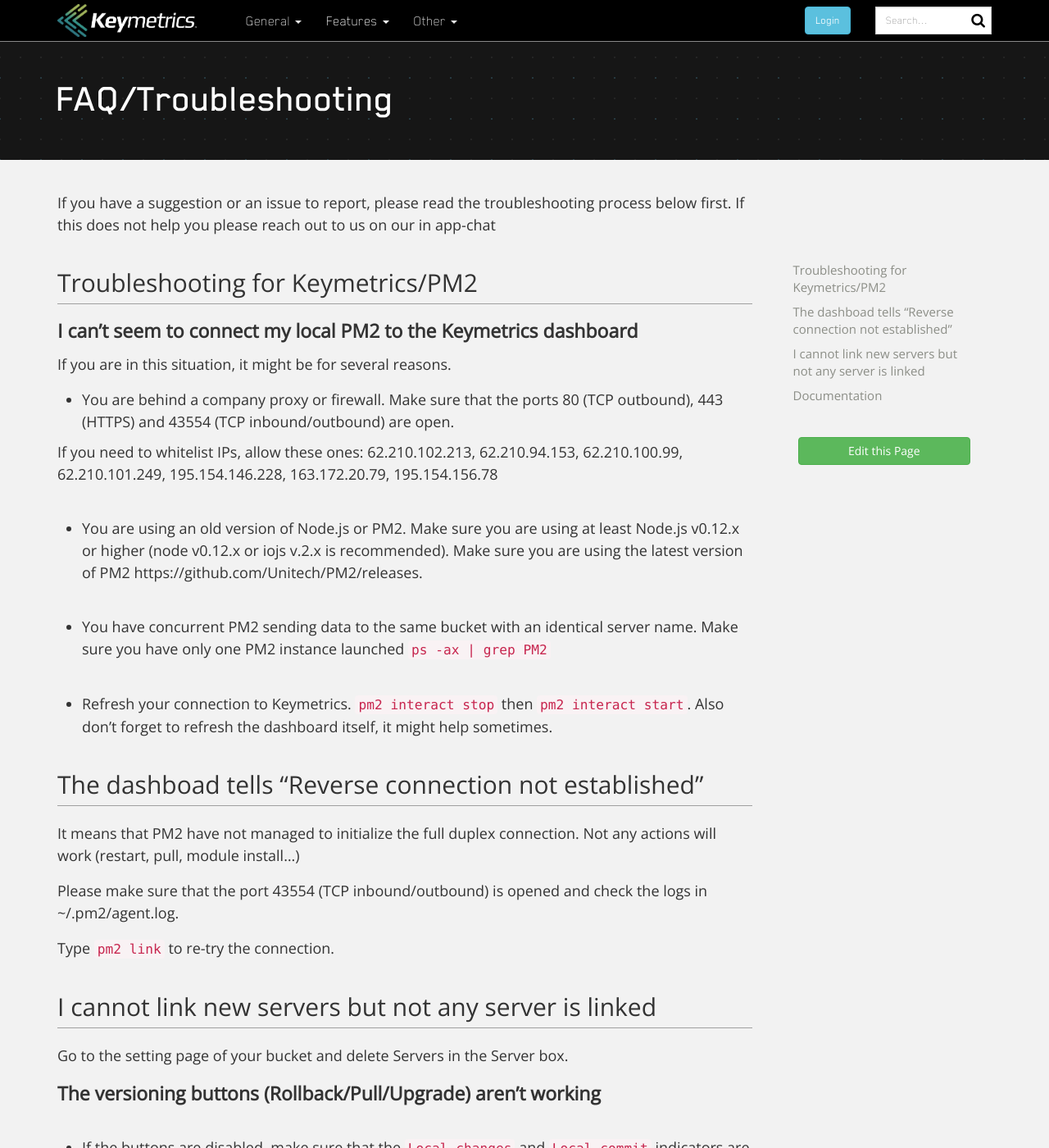
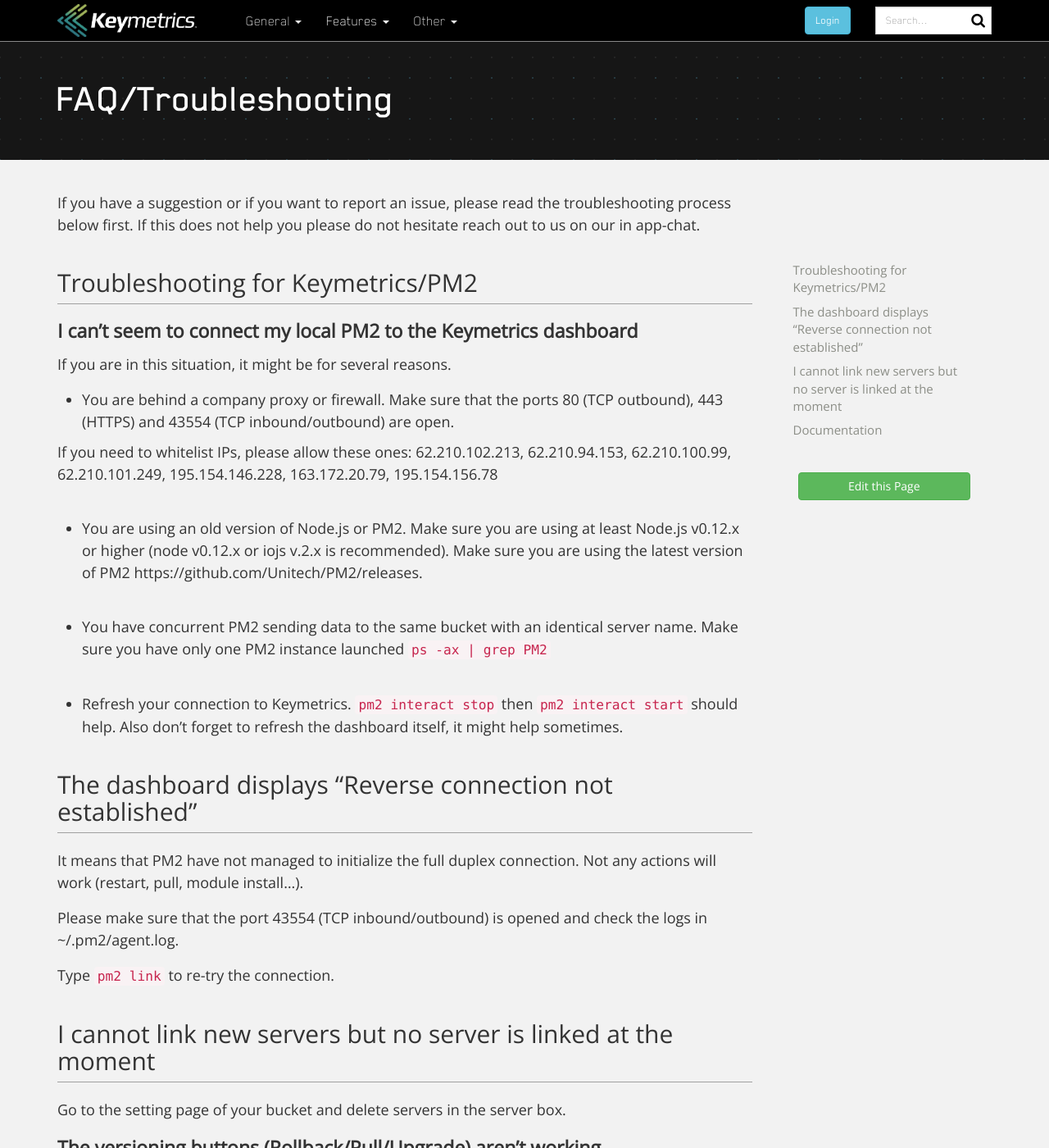
Before and after one commit to keymetrics/keymetrics.github.io, a Jekyll site: the page built from docs/keymetrics/faq.md, in a window 1280 px wide and 1400 px high. Shown: the whole window at 82% size. Built offline with Jekyll 4.4.1, drawn with Linux system fonts in a browser that asks for light colours; nearby versions of some CDN libraries; a script that is not in the unit is left out; comment, search, counter and statistics services are not loaded; some of the changed text lies outside the part shown.

Commit message:
Update faq.md

```diff
--- a/docs/keymetrics/faq.md
+++ b/docs/keymetrics/faq.md
@@ -5,7 +5,8 @@ description: FAQ
 permalink: /docs/pages/faq-troubleshooting/
 ---
 
-If you have a suggestion or an issue to report, please read the troubleshooting process below first. If this does not help you please reach out to us on our in app-chat
+If you have a suggestion or if you want to report an issue, please read the troubleshooting process below first.
+If this does not help you please do not hesitate reach out to us on our in app-chat.
 
 ## Troubleshooting for Keymetrics/PM2
 
@@ -16,7 +17,7 @@ If you are in this situation, it might be for several reasons.
 - You are behind a company proxy or firewall.
 Make sure that the ports 80 (TCP outbound), 443 (HTTPS) and 43554 (TCP inbound/outbound) are open.
 
-If you need to whitelist IPs, allow these ones: 62.210.102.213, 62.210.94.153, 62.210.100.99, 62.210.101.249, 195.154.146.228, 163.172.20.79, 195.154.156.78
+If you need to whitelist IPs, please allow these ones: 62.210.102.213, 62.210.94.153, 62.210.100.99, 62.210.101.249, 195.154.146.228, 163.172.20.79, 195.154.156.78
 
 - You are using an old version of Node.js or PM2.
 Make sure you are using at least Node.js v0.12.x or higher (node v0.12.x or iojs v.2.x is recommended).
@@ -25,19 +26,19 @@ Make sure you are using the latest version of PM2 https://github.com/Unitech/PM2
 - You have concurrent PM2 sending data to the same bucket with an identical server name.
 Make sure you have only one PM2 instance launched `ps -ax | grep PM2`
 
-- Refresh your connection to Keymetrics. `pm2 interact stop` then `pm2 interact start`. Also don't forget to refresh the dashboard itself, it might help sometimes.
+- Refresh your connection to Keymetrics. `pm2 interact stop` then `pm2 interact start` should help. Also don't forget to refresh the dashboard itself, it might help sometimes.
 
-## The dashboad tells "Reverse connection not established"
+## The dashboard displays "Reverse connection not established"
 
-It means that PM2 have not managed to initialize the full duplex connection. Not any actions will work (restart, pull, module install...)
+It means that PM2 have not managed to initialize the full duplex connection. Not any actions will work (restart, pull, module install...).
 
 Please make sure that the port 43554 (TCP inbound/outbound) is opened and check the logs in ~/.pm2/agent.log.
 
 Type `pm2 link` to re-try the connection.
 
-## I cannot link new servers but not any server is linked
+## I cannot link new servers but no server is linked at the moment
 
-Go to the setting page of your bucket and delete Servers in the Server box.
+Go to the setting page of your bucket and delete servers in the server box.
 
 ### The versioning buttons (Rollback/Pull/Upgrade) aren't working
 
@@ -49,13 +50,13 @@ Go to the setting page of your bucket and delete Servers in the Server box.
 
 - Also, your repository should not ask for a password input (it means you must clone it via ssh), try typing `git remote update` manually in the folder and see if it asks for a password or not.
 
-### 3. The versioning block tell me `File modified (unstaged changes)`
+### 3. The versioning block displays `File modified (unstaged changes)`
 
-It means that there are local files that has been changed and not comited.
+It means that there are local files that has been changed and not committed.
 
-To see which files has been modified do a `git status`. Once it is fixed (via git commit or git stash) do a `pm2 restart all`.
+To see which files have been modified do a `git status`. Once it is fixed (via git commit or git stash) do a `pm2 restart all`.
 
-### In the dashboard I've linked two servers and they are continiously flickering
+### In the dashboard I've linked two servers and they are continuously flickering
 
 You made a `pm2 link <public_id> <private_id> [name]` without setting the name option. By default if the name is empty, it becomes the $HOSTNAME env variable.
 
```
